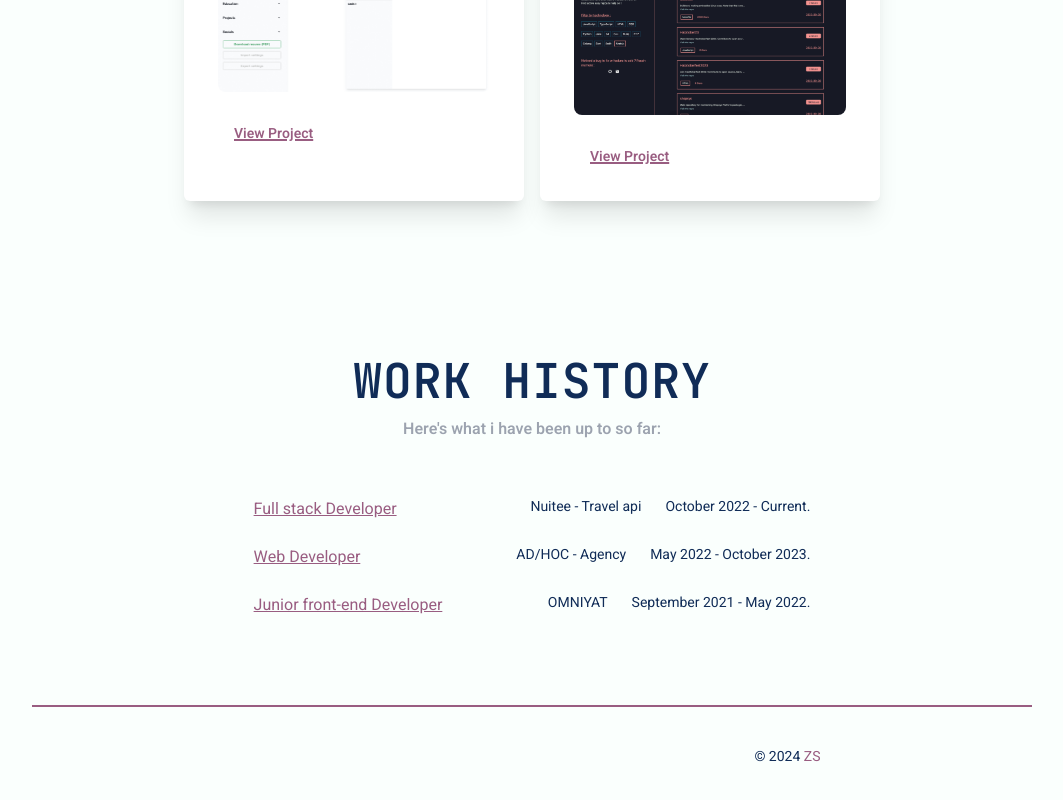
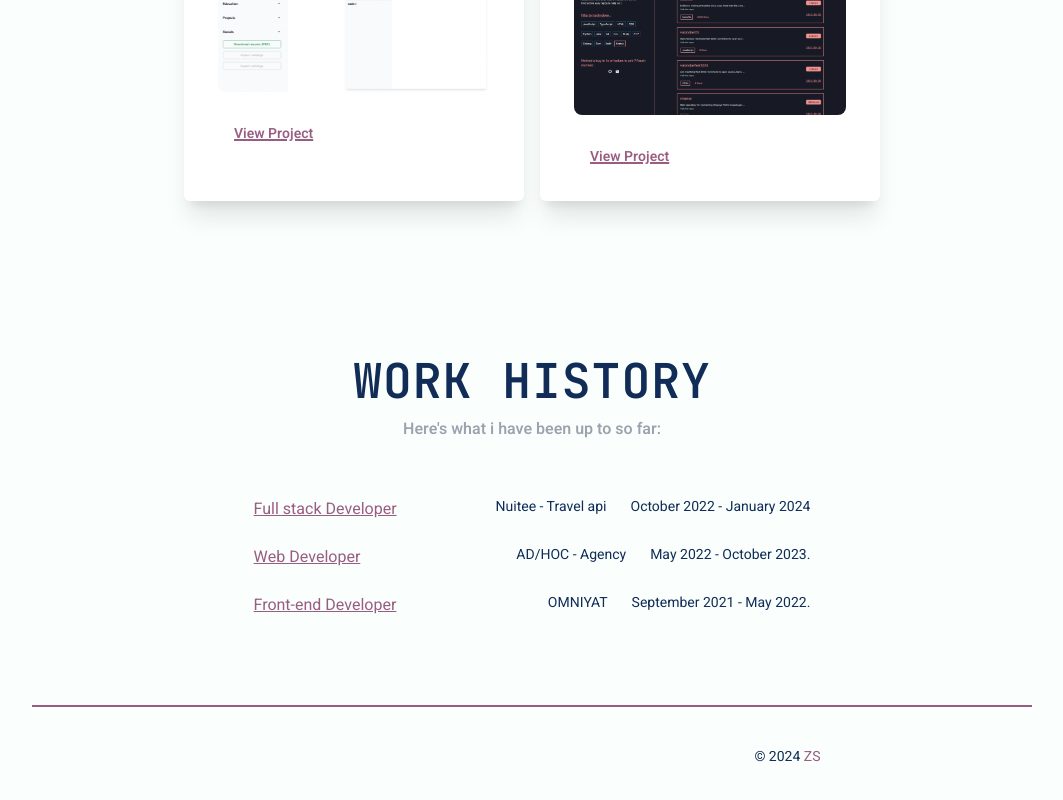
Before and after one commit to Zackaria-Slimane/zackarislnext, a Next.js app: page / in a window 1280 px wide. Shown: the part 2133-2933 px from the top of the page, without its empty margins (108-1171 px from the left). Built offline with nearby package versions, Linux system fonts and the light colour scheme; some icons are missing.

Commit message:
updated work

```diff
--- a/src/components/projects/Project.jsx
+++ b/src/components/projects/Project.jsx
@@ -6,7 +6,8 @@ const Project = (props) => {
 	const { logo, title, description, linkText, link, tech } = props;
 
 	return (
-		<div className='h-full rounded-lg mix-blend-normal hover:scale-110'>
+		<>
+			<div className='h-full rounded-lg mix-blend-normal hover:scale-110 '>
 				<Link className='list-none' target='_blank' rel='noreferrer noopener' href={link}>
 					<div className='p-6'>
 						{/* image */}
@@ -22,9 +23,7 @@ const Project = (props) => {
 						<div className='py-4 text-base font-semibold text-start font-jetBrain text-navy'>
 							{title}
 						</div>
-					<div className='text-darkpink text-start font-heebo text-clip'>
-						{description}
-					</div>
+						<div className='text-darkpink text-start font-heebo text-clip'>{description}</div>
 						<div className='my-4'>
 							<Image
 								width='300'
@@ -48,6 +47,7 @@ const Project = (props) => {
 					</div>
 				</Link>
 			</div>
+		</>
 	);
 };
 
--- a/src/data/siteData.js
+++ b/src/data/siteData.js
@@ -20,7 +20,7 @@ const siteData = {
 	main: {
 		title: "Zackaria Slimane - Software Developer | React | Golang | Nodejs | DevOps & Cloud",
 		name: "Zackaria Slimane",
-		email: "zakaria.slimane@hotmail.fr",
+		email: "slzackaria@gmail.com",
 		logo: zs,
 	},
 	socials: {
--- a/src/data/workStore.js
+++ b/src/data/workStore.js
@@ -5,7 +5,7 @@ export const WorkStore = [
 		name: "Nuitee - Travel api",
 		position: "Full stack Developer",
 		from: "October 2022",
-		to: "Current.",
+		to: "January 2024",
 		link: "https://nuitee.com",
 	},
 	{
@@ -19,7 +19,7 @@ export const WorkStore = [
 	{
 		id: uid(),
 		name: "OMNIYAT",
-		position: "Junior front-end Developer",
+		position: "Front-end Developer",
 		from: "September 2021",
 		to: "May 2022.",
 		link: "https://www.omniyat.ma/en/",
```
Also changed, not shown: 1 other file (tests, documents, lock files or other folders). Lines whose indentation alone changed are shown as unchanged.
